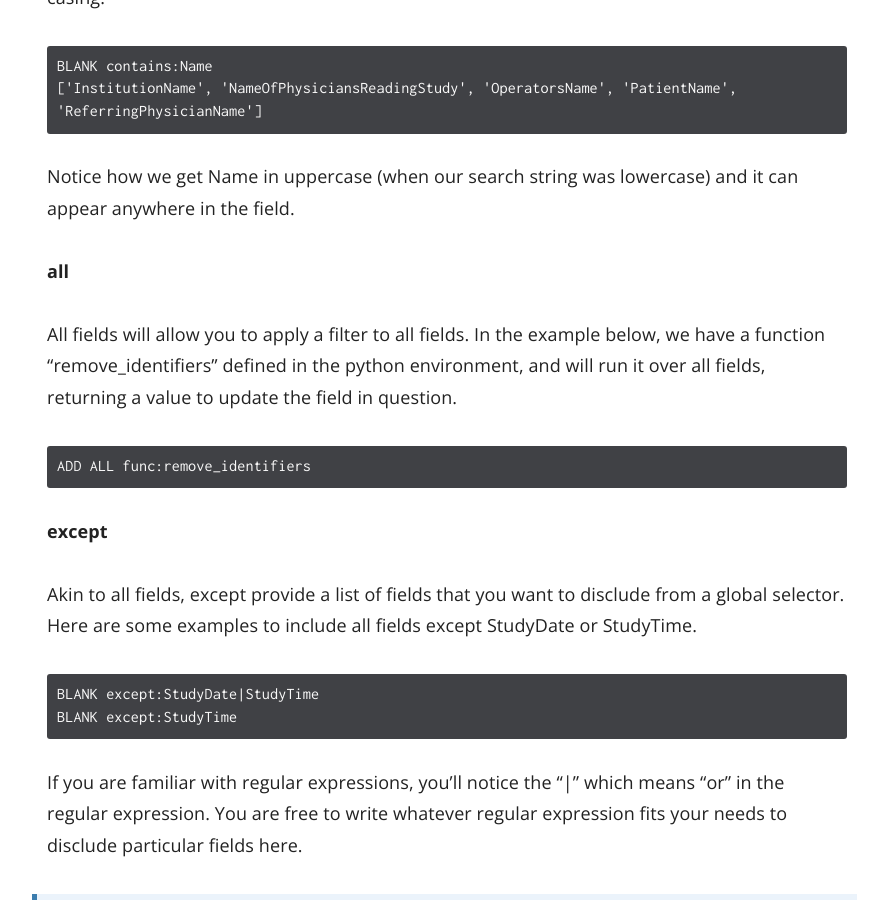
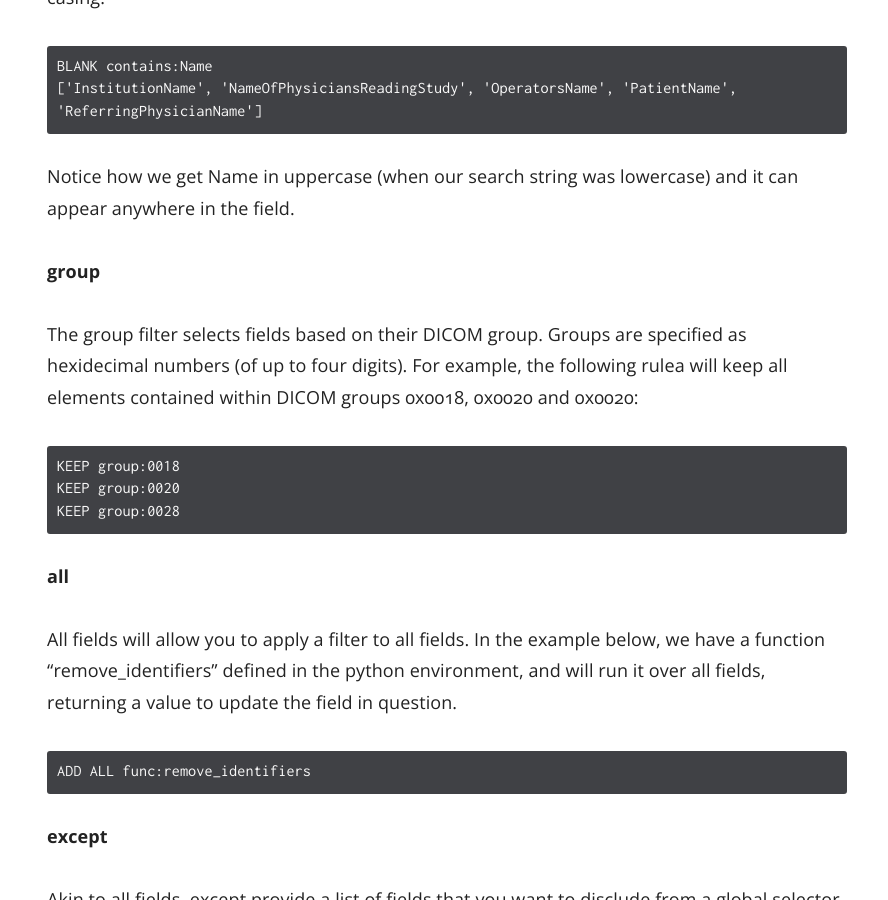
Before and after one commit to pydicom/deid, a Jekyll site: the page built from docs/_docs/user-docs/recipe-headers.md, in a window 1280 px wide and 900 px high, scrolled down 8930 px. Shown: the whole window, without its empty margins (343-1231 px from the left). Built offline with Jekyll 4.4.1, drawn with Linux system fonts in a browser that asks for light colours.

Commit message:
Update documentation.

````diff
--- a/docs/_docs/user-docs/recipe-headers.md
+++ b/docs/_docs/user-docs/recipe-headers.md
@@ -282,8 +282,8 @@
 
 and this is the idea of an `expander`. And expander is an optional filter
 applied to a header field (the middle value) to select some subset of header
-values. Currently, we support `startswith`, `endswith`, `contains`, `allexcept`,
-and `allfields`.
+values. Currently, we support `startswith`, `endswith`, `contains`, `group`,
+`allexcept`, and `allfields`.
 
 The following examples show what fields are selected based on each filter. For
 all examples, the test is done making the values lowercase.
@@ -323,6 +323,19 @@
 
 Notice how we get Name in uppercase (when our search string was lowercase) and
 it can appear anywhere in the field.
+
+**group**
+
+The group filter selects fields based on their DICOM group. Groups are
+specified as hexidecimal numbers (of up to four digits). For example,
+the following rulea will keep all elements contained within DICOM
+groups 0x0018, 0x0020 and 0x0020:
+
+```
+KEEP group:0018
+KEEP group:0020
+KEEP group:0028
+```
 
 **all**
 
````
